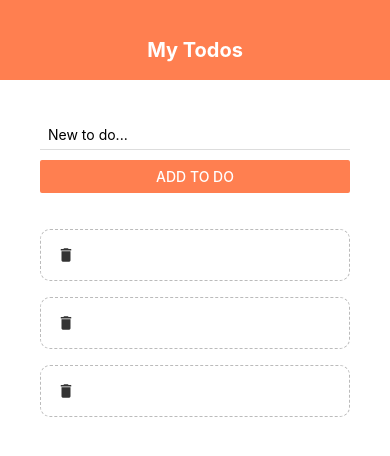
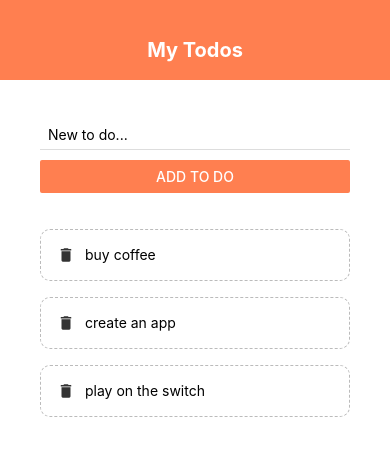
Before and after one commit to igorsmasc/simple-react-native-todo-app, a React Native app: screen / in a window 390 px wide. Shown: the top 456 px of the page. Built offline with nearby package versions, Linux system fonts and the light colour scheme.

Commit message:
add todoItem fix

```diff
--- a/components/todoItem.js
+++ b/components/todoItem.js
@@ -8,6 +8,7 @@ export default function TodoItem({ item, pressHandler }) {
         <TouchableOpacity onPress={() => pressHandler(item.key)}>
             <View style={styles.item}>
             <MaterialIcons name="delete" size={18} color='#333' />
+            <Text style={styles.itemText}>{item.text}</Text>
             </View>
         </TouchableOpacity>
     )
```
